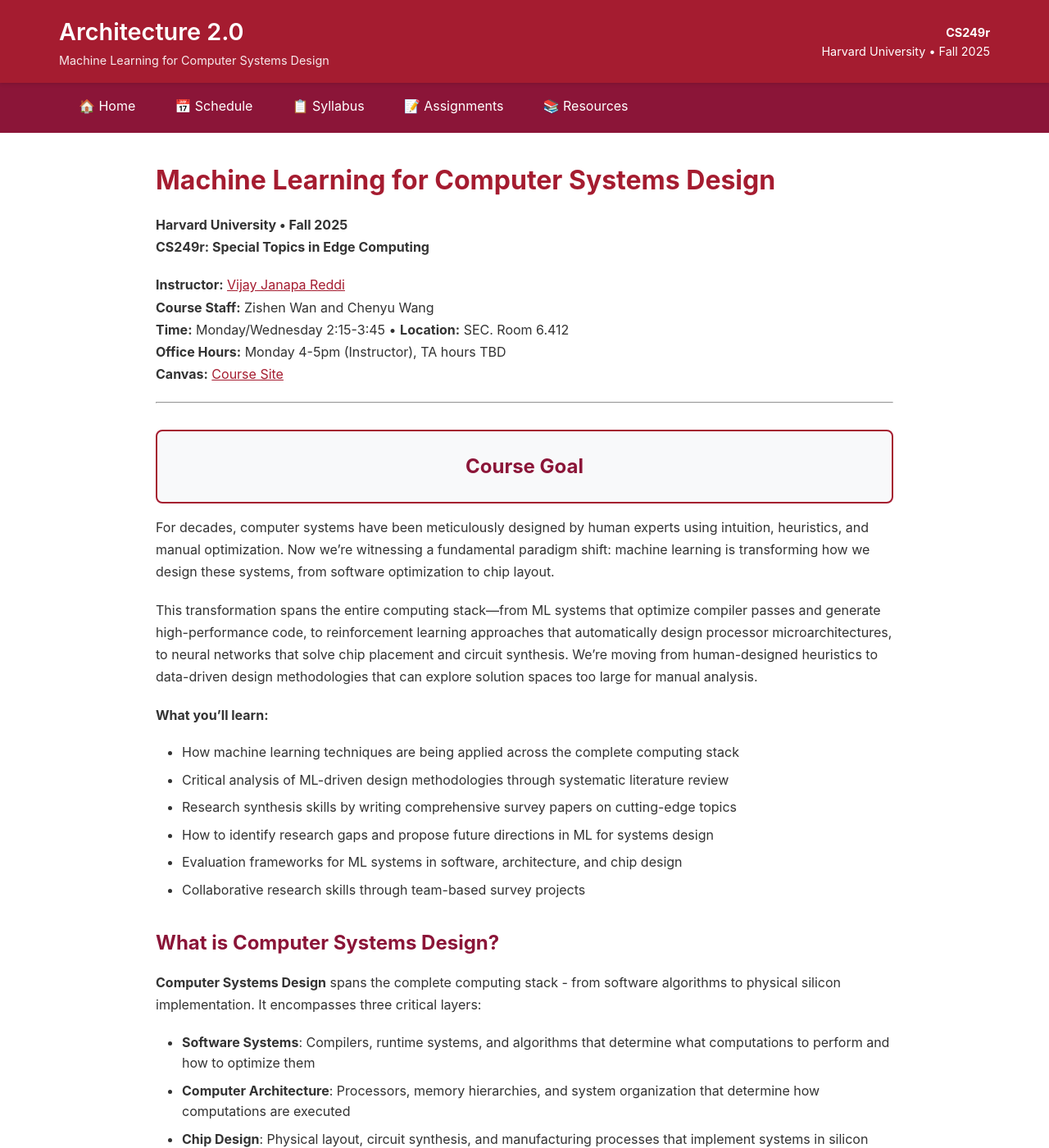
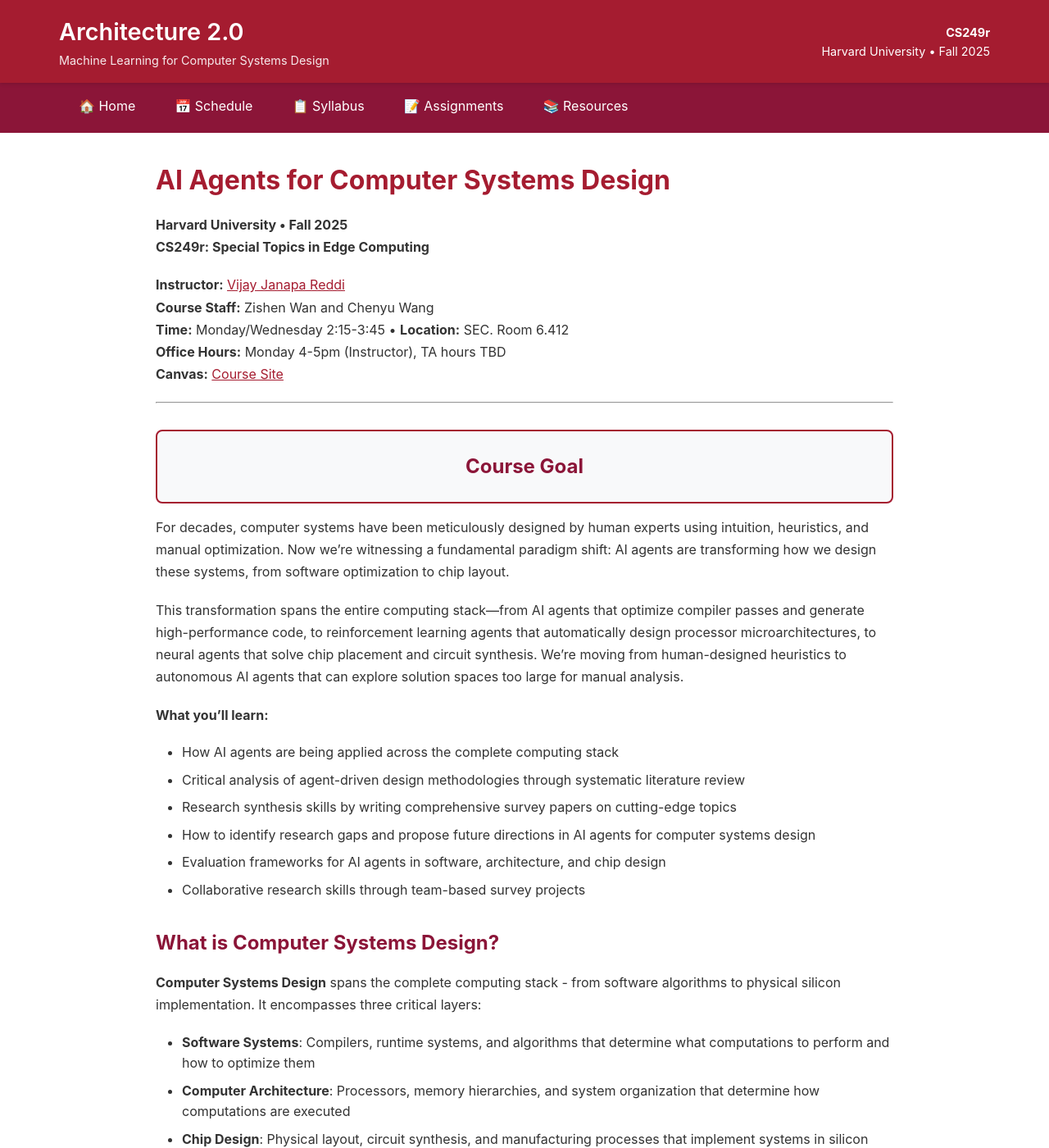
Before and after one commit to harvard-edge/cs249r_fall2025, a Jekyll site: the page built from index.md, in a window 1280 px wide and 1400 px high. Shown: the whole window at 82% size. Built offline with Jekyll 4.4.1, drawn with Linux system fonts in a browser that asks for light colours; our own code applies the rules of GitHub Pages for plain Markdown files; some of the changed text lies outside the part shown.

Commit message:
Update course title and add foundational readings for Week 1
- Change course title to 'AI Agents for Computer Systems Design'
- Update all content to focus on 'AI agents' rather than 'machine learning'
- Add foundational readings to Week 1 schedule:
  * Architecture 2.0: Foundations of Artificial Intelligence Agents for Modern Computer System Design
  * A Computer Architect's Guide to Designing Abstractions for Intelligent Systems (SIGARCH blog)
- Clean up course overview text and remove Architecture 2.0 branding redundancy
- Focus course description on AI agents for edge computing systems

```diff
--- a/_config.yml
+++ b/_config.yml
@@ -1,5 +1,5 @@
 # Site settings
-title: "Machine Learning for Computer Systems Design"
+title: "AI Agents for Computer Systems Design"
 description: "CS249r Harvard University Fall 2025"
 baseurl: "/cs249r_fall2025"
 url: "https://harvard-edge.github.io/cs249r_fall2025"
--- a/index.md
+++ b/index.md
@@ -2,7 +2,7 @@
 layout: default
 ---
 
-# Machine Learning for Computer Systems Design
+# AI Agents for Computer Systems Design
 
 **Harvard University • Fall 2025**
 **CS249r: Special Topics in Edge Computing**
@@ -18,16 +18,16 @@
 {: .course-goal}
 ## Course Goal
 
-For decades, computer systems have been meticulously designed by human experts using intuition, heuristics, and manual optimization. Now we're witnessing a fundamental paradigm shift: machine learning is transforming how we design these systems, from software optimization to chip layout.
+For decades, computer systems have been meticulously designed by human experts using intuition, heuristics, and manual optimization. Now we're witnessing a fundamental paradigm shift: AI agents are transforming how we design these systems, from software optimization to chip layout.
 
-This transformation spans the entire computing stack—from ML systems that optimize compiler passes and generate high-performance code, to reinforcement learning approaches that automatically design processor microarchitectures, to neural networks that solve chip placement and circuit synthesis. We're moving from human-designed heuristics to data-driven design methodologies that can explore solution spaces too large for manual analysis.
+This transformation spans the entire computing stack—from AI agents that optimize compiler passes and generate high-performance code, to reinforcement learning agents that automatically design processor microarchitectures, to neural agents that solve chip placement and circuit synthesis. We're moving from human-designed heuristics to autonomous AI agents that can explore solution spaces too large for manual analysis.
 
 **What you'll learn:**
-- How machine learning techniques are being applied across the complete computing stack
-- Critical analysis of ML-driven design methodologies through systematic literature review
+- How AI agents are being applied across the complete computing stack
+- Critical analysis of agent-driven design methodologies through systematic literature review
 - Research synthesis skills by writing comprehensive survey papers on cutting-edge topics
-- How to identify research gaps and propose future directions in ML for systems design
-- Evaluation frameworks for ML systems in software, architecture, and chip design
+- How to identify research gaps and propose future directions in AI agents for computer systems design
+- Evaluation frameworks for AI agents in software, architecture, and chip design
 - Collaborative research skills through team-based survey projects
 
 ## What is Computer Systems Design?
@@ -60,11 +60,11 @@
 
 ## Course Overview
 
-This course explores **Architecture 2.0** - the paradigm shift from human-designed heuristics to **AI-driven design methodologies**. While conventional courses teach you how existing systems work, this seminar explores how **AI systems will design tomorrow's complete computing stack**.
+This course explores the shift from human-designed heuristics to **autonomous AI agents**. While conventional courses teach you how existing systems work, this seminar explores how **AI agents will design tomorrow's complete computing stack**.
 
-This course connects directly to **CS249r: Special Topics in Edge Computing** by exploring how AI-driven systems design enables the specialized, efficient systems that edge computing demands. We'll work hands-on with cutting edge research tools including CompilerGym (software), ArchGym (architecture), and DREAMPlace (chip design).
+This course is focused on exploring how AI agents enable the specialized, efficient systems that edge computing demands. We'll work hands-on with cutting edge research tools including CompilerGym (software), ArchGym (architecture), and DREAMPlace (chip design).
 
-Students will systematically explore AI applications across the complete computing stack - from code generation and compiler optimization, through processor and accelerator design, to chip placement and verification - while identifying the most promising research directions for AI-driven systems design.
+Students will systematically explore AI agent applications across the complete computing stack - from code generation and compiler optimization, through processor and accelerator design, to chip placement and verification - while identifying the most promising research directions for agent-driven computer systems design.
 
 **Note**: This is a research intensive seminar with limited enrollment, focused on understanding how AI systems design complete computing systems rather than analyzing existing implementations.
 
```
Also changed, not shown: course/assignments.md (+1 -1 lines), course/schedule.md (+2 -2 lines).
